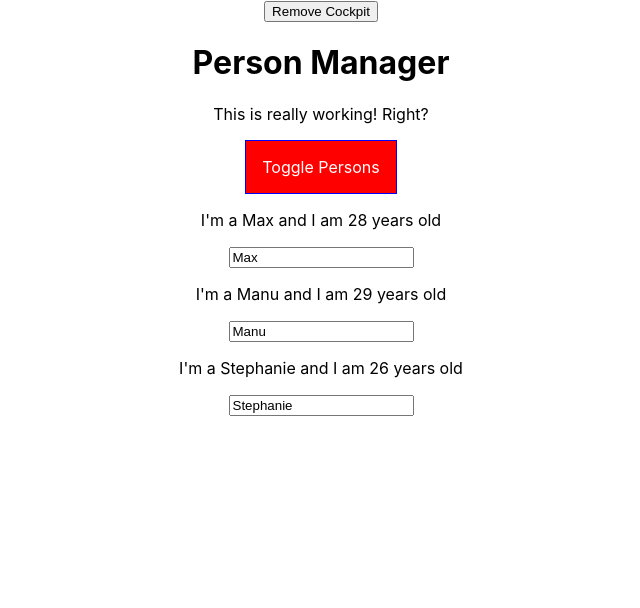
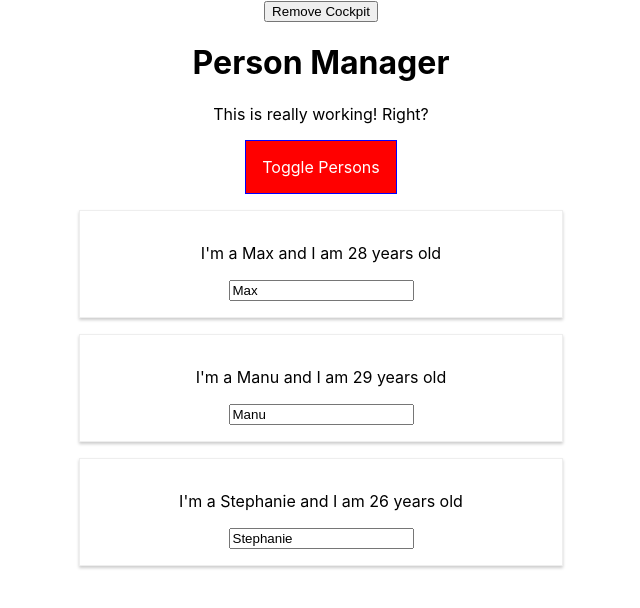
Before and after one commit to MichaelNeely77/react-complete-guide, a React (Create React App) app: page / in a window 1280 px wide. Both pictures are taken after a click on the button "Toggle Persons". Shown: the top 608 px of the page, without its empty margins (319-959 px from the left). Built offline with nearby package versions, Linux system fonts and the light colour scheme.

Commit message:
More work with Higher Order Components

```diff
--- a/src/components/Persons/Person/Person.js
+++ b/src/components/Persons/Person/Person.js
@@ -1,6 +1,8 @@
 import React, { Component, Fragment } from 'react';
+import styles from'./Person.module.css';
 
 import Auxiliary from '../../../hoc/Auxiliary'
+import withClass from '../../../hoc/withClass';
 // import styles from './Person.module.css';
 
 
@@ -23,4 +25,4 @@ class Person extends Component {
 
 
 
-export default Person;
+export default withClass(Person, styles.Person);
--- a/src/containers/App.js
+++ b/src/containers/App.js
@@ -3,7 +3,8 @@ import styles from'./App.module.css';
 
 import Persons from '../components/Persons/Persons';
 import Cockpit from'../components/Cockpit/Cockpit';
-import WithClass from '../hoc/WithClass';
+import withClass from '../hoc/withClass';
+import Auxiliary from '../hoc/Auxiliary';
 
 class App extends Component {
 
@@ -90,7 +91,7 @@ class App extends Component {
 
     return (
 
-      <WithClass styles={styles.App}>
+      <Auxiliary>
         <button onClick = {() => {
           this.setState({showCockpit: false});
       }}
@@ -106,11 +107,11 @@ class App extends Component {
           />
     ) : null}
           {persons}
-      </WithClass>
+        </Auxiliary>
 
     );
     // return React.createElement('div', {className: 'App'}, React.createElement('h1', null, 'Does this work now?'));
   }
 }
 
-export default App;
+export default withClass(App, styles.App);
--- a/src/hoc/WithClass.js
+++ b/src/hoc/WithClass.js
@@ -1,8 +1,11 @@
 import React from 'react';
 
-const withClass = props=> (
-    <div className = {props.styles}>{props.children}</div>
-
-);
+const withClass = (WrappedComponent, className) => {
+    return props => (
+        <div className={className}>
+            <WrappedComponent {...props} />
+        </div>
+    );
+};
 
 export default withClass;
```
